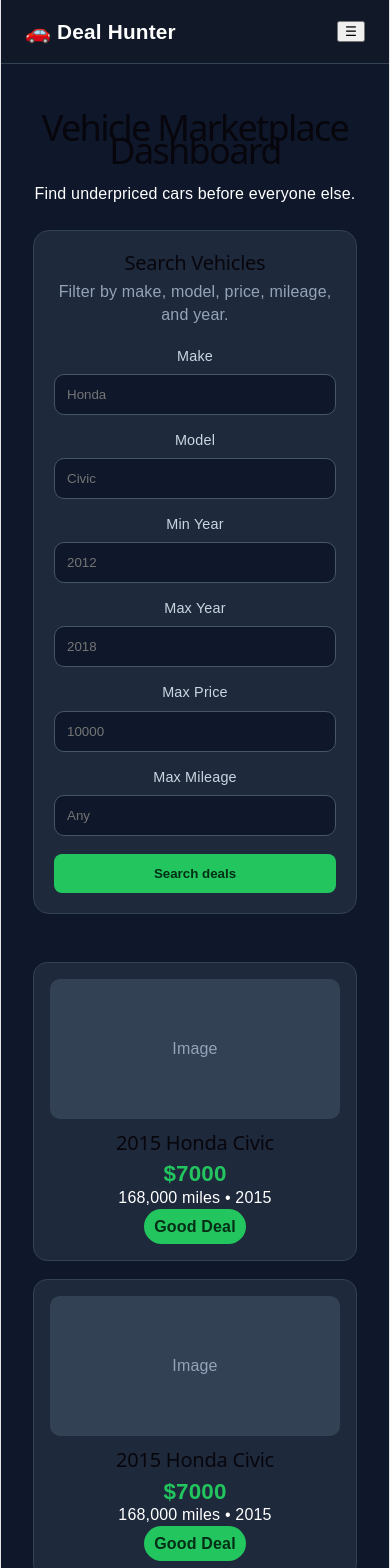
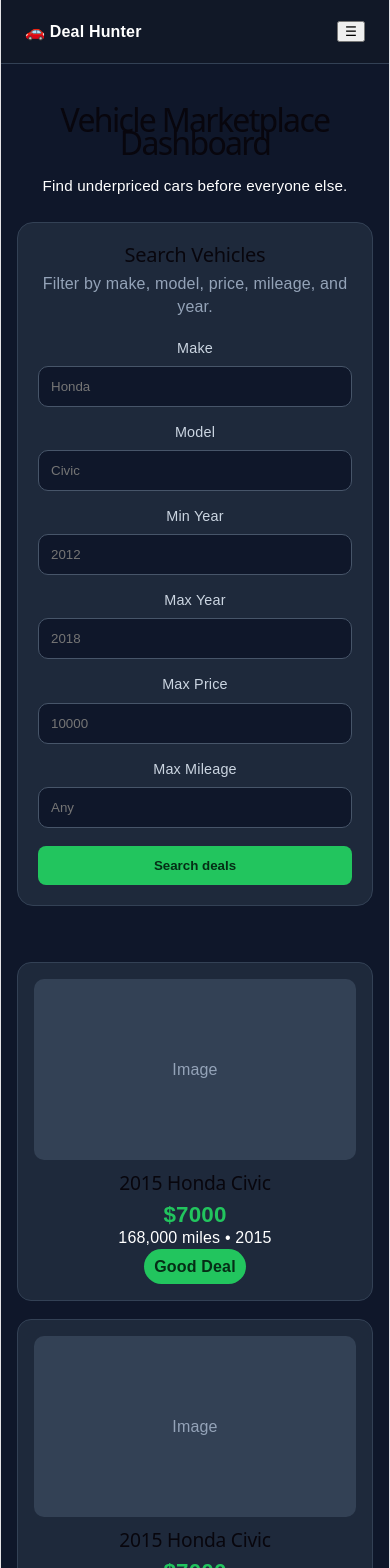
Before and after one commit to MaryanZ/deal-hunter, a React (Vite) app in the folder frontend/: page / in a window 390 px wide. Shown: the top 1568 px of the page. Built offline with nearby package versions, Linux system fonts and the light colour scheme.

Commit message:
Improve responsive sizing and typography

```diff
--- a/frontend/src/App.css
+++ b/frontend/src/App.css
@@ -20,7 +20,7 @@ body {
 }
 
 .logo {
-  font-size: 1.3rem;
+  font-size: clamp(1rem, 2vw, 1.3rem);
   font-weight: bold;
 }
 
@@ -53,7 +53,12 @@ body {
 .hero-section {
   margin-bottom: 24px;
 }
-
+.hero-section p {
+  font-size: clamp(0.95rem, 2vw, 1.1rem);
+}
+.hero-section h1 {
+  font-size: clamp(2rem, 5vw, 3.5rem);
+}
 .search-area {
   display: flex;
   gap: 12px;
@@ -75,7 +80,7 @@ body {
 
 .listings-grid {
   display: grid;
-  grid-template-columns: repeat(3, 1fr);
+  grid-template-columns: repeat(auto-fit, minmax(min(100%, 280px), 1fr));
   gap: 18px;
 }
 
@@ -85,9 +90,12 @@ body {
   border-radius: 14px;
   padding: 16px;
 }
-
+.vehicle-card h2 {
+  font-size: clamp(1.2rem, 2.5vw, 1.5rem);
+}
 .vehicle-image {
-  height: 140px;
+  aspect-ratio: 16 / 9;
+  height: auto;
   background: #334155;
   border-radius: 10px;
   display: grid;
@@ -135,6 +143,10 @@ body {
   border-radius: 16px;
   padding: 20px;
   margin-bottom: 24px;
+  max-width: 800px;
+  margin: 0 auto 32px;
+  width: min(100%, 720px);
+
 }
 
 .search-header h2 {
@@ -206,6 +218,7 @@ body {
 }
 
 .nav-links a {
+   font-size: clamp(0.85rem, 1.5vw, 1rem);
   color: #cbd5e1;
   text-decoration: none;
 }
@@ -219,3 +232,17 @@ body {
     display: block;
   }
 }
+@media (max-width: 800px) {
+  .main-content {
+    padding: 24px 16px;
+  }
+
+  .search-panel {
+    width: 100%;
+    max-width: none;
+  }
+
+  .vehicle-card {
+    width: 100%;
+  }
+}
```
